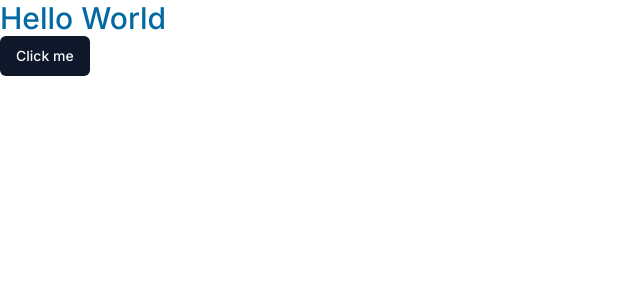
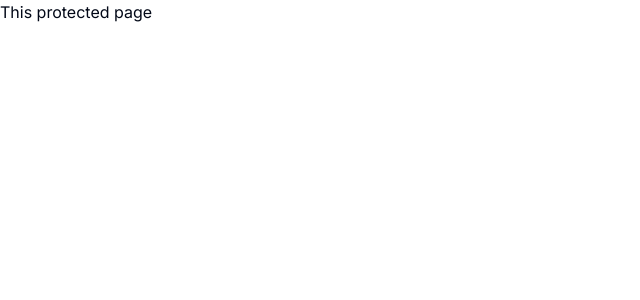
Before and after one commit to Dhavalkurkutiya/lms-sysytem, a Next.js app: page / in a window 1280 px wide. Shown: the top 300 px of the page, without its empty margins (0-640 px from the left). Built offline with nearby package versions, Linux system fonts and the light colour scheme.

Commit message:
Folders Setup

```diff
--- /dev/null
+++ b/app/(auth)/(routes)/sign-in/page.tsx
@@ -0,0 +1,9 @@
+const SignInPage = () => {
+    return (
+        <div>
+            This unprotected page
+        </div>
+     );
+}
+
+export default SignInPage;
--- /dev/null
+++ b/app/(dashboard)/(routes)/page.tsx
@@ -0,0 +1,10 @@
+import { Button } from '@/components/ui/button'
+import Image from 'next/image'
+
+export default function Home() {
+  return (
+  <div>
+    This protected page
+  </div>
+  )
+}
--- a/app/page.tsx
+++ /dev/null
@@ -1,13 +0,0 @@
-import { Button } from '@/components/ui/button'
-import Image from 'next/image'
-
-export default function Home() {
-  return (
-    <div>
-    <p className='text-3xl font-medium text-sky-700'>
-      Hello World
-    </p>
-    <Button variant={'default'}>Click me</Button>
-    </div>
-  )
-}
--- a/package.json
+++ b/package.json
@@ -13,7 +13,7 @@
     "class-variance-authority": "^0.7.0",
     "clsx": "^2.0.0",
     "lucide-react": "^0.294.0",
-    "next": "14.0.3",
+    "next": "^13.5.6",
     "react": "^18",
     "react-dom": "^18",
     "tailwind-merge": "^2.0.0",
@@ -25,7 +25,7 @@
     "@types/react-dom": "^18",
     "autoprefixer": "^10.0.1",
     "eslint": "^8",
-    "eslint-config-next": "14.0.3",
+    "eslint-config-next": "13.4.12",
     "postcss": "^8",
     "tailwindcss": "^3.3.0",
     "typescript": "^5"
```
Also changed, not shown: 1 other file (tests, documents, lock files or other folders).
